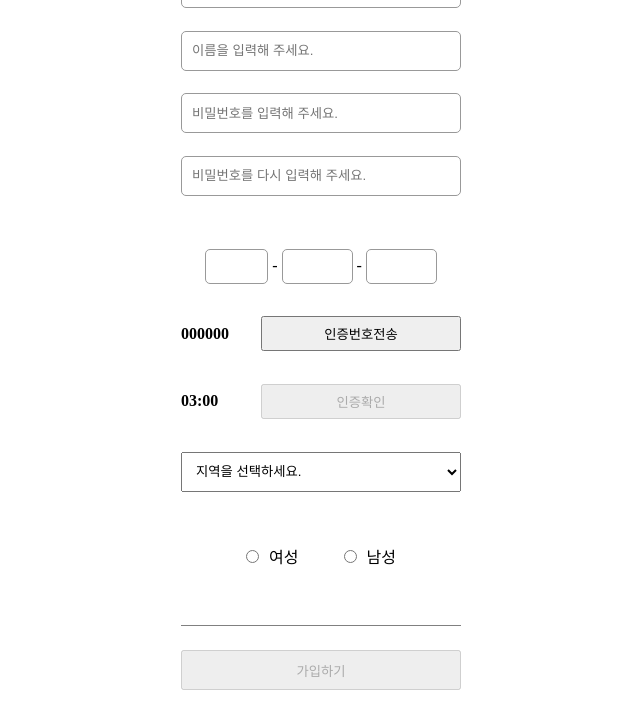
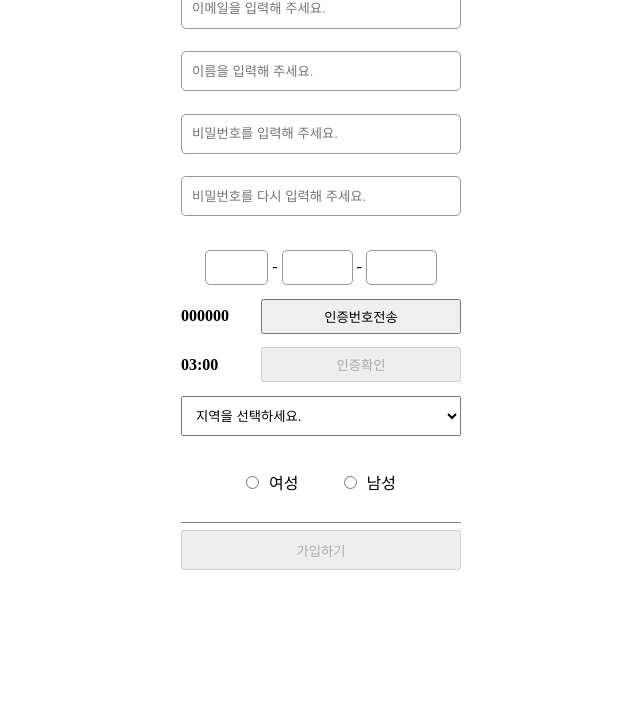
Before and after one commit to nej1044/precamp-8, a plain HTML site: page class/final/final.html in a window 1280 px wide. Shown: the part 96-800 px from the top of the page, without its empty margins (319-959 px from the left). Drawn offline with Linux system fonts and the light colour scheme.

Commit message:
css 정리

```diff
--- a/class/final/final.css
+++ b/class/final/final.css
@@ -9,11 +9,12 @@
   height: 100%;
   flex-direction: column;
   align-items: center;
+  margin-top: 30px;
 }
 
 .signup__body {
   display: flex;
-  height: 700px;
+  height: 550px;
   flex-direction: column;
   justify-content: space-around;
   align-items: center;
@@ -38,6 +39,7 @@
 .phonNumber {
   display: flex;
   width: 280px;
+  height: 35px;
   justify-content: space-between;
 }
 
@@ -98,7 +100,6 @@
 #genderWrapper {
   display: flex;
   width: 150px;
-  height: 40px;
   flex-direction: column;
   justify-content: space-between;
 }
@@ -106,7 +107,6 @@
 .gender {
   display: flex;
   width: 150px;
-  height: 20px;
   justify-content: space-between;
 }
 
@@ -116,7 +116,6 @@
 
 .divider {
   width: 100%;
-  margin: 8px 0px;
   border-bottom: 1px solid gray;
 }
 
```
